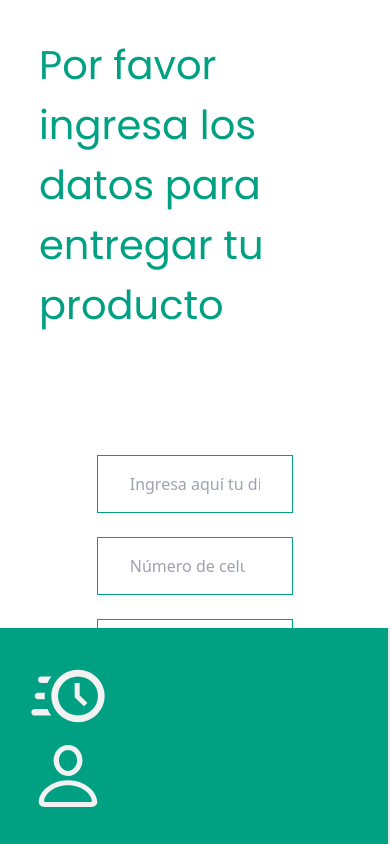
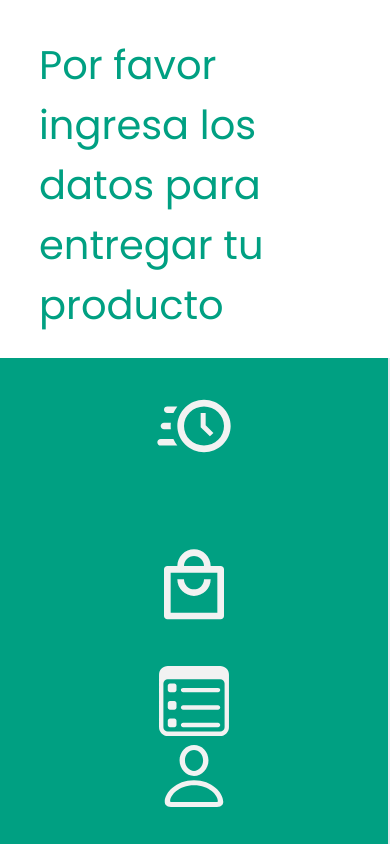
Before and after one commit to MAKAIABootcamp/project-equipo1-front-8, a React (Vite) app in the folder Attendy/: page /deliveryForm in a window 390 px wide. Built offline with nearby package versions, Linux system fonts and the light colour scheme; no server answers.

Commit message:
Fix/DeliveryForm

```diff
--- a/Attendy/src/components/SideBar.jsx
+++ b/Attendy/src/components/SideBar.jsx
@@ -1,10 +1,11 @@
 const SideBar = () => {
   return (
-    <nav className="lg:flex fixed z-10 lg:w-[120px] lg:p-0 p-2 w-full lg:top-0 lg:left-0 bottom-0 lg:h-[100vh]lg:items-center lg:justify-center border-r-2 bg-[#00A082]">
-      <div className="flex flex-col justify-between p-5">
+    <nav className="lg:flex fixed z-10 lg:w-[120px] lg:p-0 p-2 w-full lg:top-0 lg:left-0 bottom-0 lg:h-[100vh] lg:items-center lg:justify-center border-r-2 bg-[#00A082]">
+      <div className="flex flex-col h-full justify-between p-5">
+        <div className="flex flex-col justify-start gap-10 items-center">
           <div>
             <img
-            className="w-[80px] h-[80px]"
+              className="w-[80px] h-[80px] mb-10"
               src="/icons/logoBlanco.svg"
               alt="Logo"
             />
@@ -12,8 +13,24 @@ const SideBar = () => {
           <div>
             <img
               className="w-[80px] h-[80px]"
+              src="/icons/store.svg"
+              alt="Logo"
+            />
+          </div>
+          <div>
+            <img
+              className="w-[70px] h-[70px]"
+              src="/icons/listProducts.svg"
+              alt="Logo"
+            />
+          </div>
+        </div>
+
+        <div className="flex justify-center">
+          <img
+            className="w-[80px] h-[80px]"
             src="/icons/perfil.svg"
-            alt="Logo"
+            alt="Perfil"
           />
         </div>
       </div>
```
Also changed, not shown: Attendy/public/icons/listProducts.svg (added), Attendy/public/icons/store.svg (added). Lines whose indentation alone changed are shown as unchanged.
